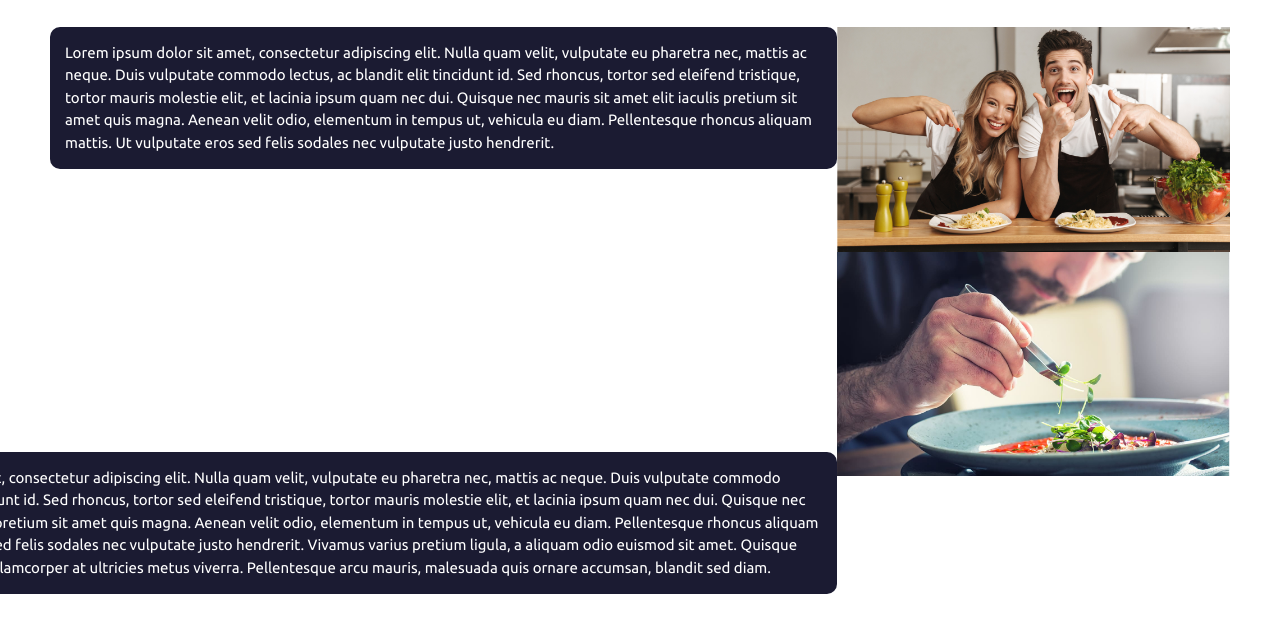
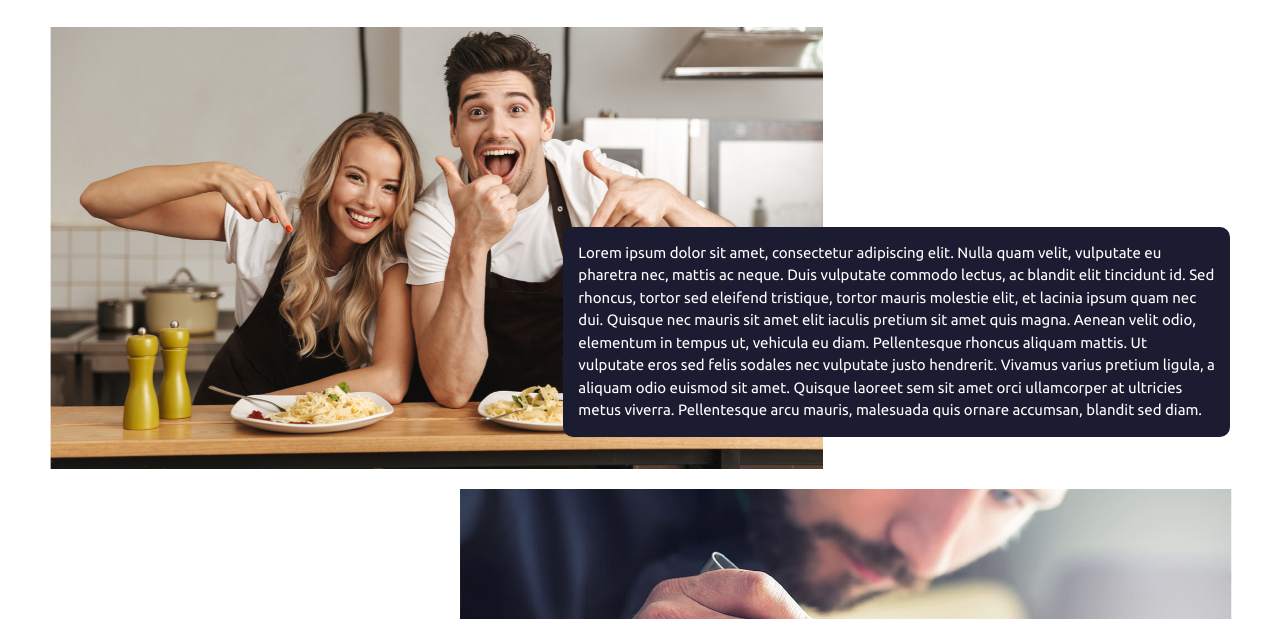
Before and after one commit to diiego710/Curso-Cocina, a website: page pages/quienes-somos.html in a window 1280 px wide. Shown: the part 181-800 px from the top of the page. Drawn offline with nearby package versions, Linux system fonts and the light colour scheme; a web font is replaced by a local one.

Commit message:
nosotros terminado

```diff
--- a/pages/quienes-somos.html
+++ b/pages/quienes-somos.html
@@ -42,7 +42,7 @@
                 <div class="collapse navbar-collapse" id="navbarTogglerDemo02">
                     <ul class="navbar-nav">
                         <li class="nav-item">
-                            <a class="nav-link" aria-current="page" href="index.html">Inicio</a>
+                            <a class="nav-link" aria-current="page" href="../index.html">Inicio</a>
                         </li>
                         <li class="nav-item">
                             <a class="nav-link" href="../pages/cursos.html">Cursos</a>
@@ -66,7 +66,7 @@
         <h1 class="heading__titulo">Quienes Somos</h1>
 
         <div class="nosotros">
-            <div class="nosotros__imagen">
+            <div class="nosotros__contenido">
                 <img src="../img/aprende_online_chef_estrella_foodies_cocina_platillos.jpg" alt="">
             </div>
             <div class="nosotros__texto">
@@ -81,8 +81,8 @@
             </div>
 
 
-            <div class="nosotros__imagen">
-                <img src="../img/chef-header.jpg" alt="">
+            <div class="nosotros__contenido">
+                <img class="nosotros__imagen" src="../img/chef-header.jpg" alt="">
             </div>
             <div class="nosotros__segunda-columna">
                 <p class="nosotros__parrafo segundo-texto">Lorem ipsum dolor sit amet, consectetur adipiscing elit. Nulla quam velit, vulputate eu pharetra nec,
--- a/style/scss/page/_nosotros.scss
+++ b/style/scss/page/_nosotros.scss
@@ -5,44 +5,29 @@
 .nosotros {
     margin: 2rem 1rem;
     display: grid;
+    gap: 2rem;
+}
 
-    .nosotros__texto {
-        .primer-texto {
-            margin: 2rem 0;
+
+@media (min-width:992px) {
+    .nosotros {
+        grid-template-columns: 2fr 1fr;
+    }
+
+    .nosotros__contenido {
+        .nosotros__imagen {
+            margin-left: 41rem;
         }
     }
-}
 
-.nosotros-columna {
-    display: grid;
-    grid-template-columns: 1fr 2fr;
-
-
-    .nosotros__imagen {
-        grid-column: 2 / 3;
+    .primer-texto {
+        margin-top: 20rem;
+        margin-left: -28rem;
     }
 
-
     .segundo-texto {
-        margin-right: -23rem;
-        margin-top: 27rem;
-
+        margin-top: 28rem;
+        margin-left: -79rem;
+        margin-right: 43rem;
     }
 }
-
-.nosotros__segunda-columna {
-    grid-row: 1 / 2;
-}
-
-@media (min-width: 768px) {
-    .nosotros {
-        grid-template-columns: 2fr 1fr;
-
-        .nosotros__texto {
-            .primer-texto {
-                margin-left: -25rem;
-                margin-top: 20rem;
-            }
-        }
-    }
-}
```
Also changed, not shown: style/css/style.css, 1 other file.
